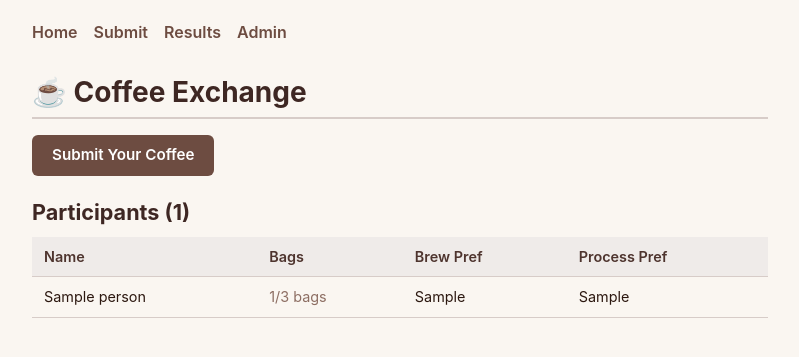
After one commit to dstathis/coffee-time, a Python web app: template templates/home.html in a window 1280 px wide. The commit adds this page. Shown: the top 357 px of the page, without its empty margins (240-1039 px from the left). Run offline with Jinja, Linux system fonts and the light colour scheme; the template is opened without the code that fills it: most values are stand-ins (such as "Sample title", 1, 10 or a date in 2020).

Commit message:
home page

```diff
--- a/templates/base.html
+++ b/templates/base.html
@@ -9,7 +9,8 @@
 <body>
   {# ---- Navigation bar ---- #}
   <nav class="nav">
-    <a href="{{ url_for('index') }}">Submit</a>
+    <a href="{{ url_for('home') }}">Home</a>
+    <a href="{{ url_for('submit') }}">Submit</a>
     <a href="{{ url_for('results') }}">Results</a>
     <a href="{{ url_for('admin_login') }}">Admin</a>
   </nav>
--- /dev/null
+++ b/templates/home.html
@@ -0,0 +1,69 @@
+{#
+  Home page — shows a list of all submissions (participants with their
+  bags and preferences), similar to the admin participants table but
+  without any action buttons.
+
+  When submissions are locked (algorithm has run), a banner links to
+  the results page.
+
+  Template variables:
+    - people: list of Person objects (with bags relationship loaded).
+    - state:  AppState singleton.
+#}
+{% extends "base.html" %}
+
+{% block title %}Coffee Exchange{% endblock %}
+{% block heading %}Coffee Exchange{% endblock %}
+
+{% block content %}
+
+{% if state.algorithm_has_run %}
+  <div class="flash success">
+    The matching is done! <a href="{{ url_for('results') }}">View results →</a>
+  </div>
+{% else %}
+  <p>
+    <a href="{{ url_for('submit') }}" class="btn btn-primary">Submit Your Coffee</a>
+  </p>
+{% endif %}
+
+<h2>Participants ({{ people|length }})</h2>
+
+{% if people %}
+<div style="overflow-x: auto;">
+  <table class="admin-table">
+    <thead>
+      <tr>
+        <th>Name</th>
+        <th>Bags</th>
+        <th>Brew Pref</th>
+        <th>Process Pref</th>
+      </tr>
+    </thead>
+    <tbody>
+      {% for person in people %}
+      <tr>
+        <td>{{ person.name }}</td>
+        <td>
+          {% if person.bags|length == 3 %}
+            {% for bag in person.bags %}
+              <span class="tag tag-{{ bag.brew_method }}">{{ bag.brew_method }}</span>
+              <span class="tag tag-{{ bag.process }}">{{ bag.process }}</span>
+              {% if bag.description %}<em class="text-muted">{{ bag.description }}</em>{% endif %}
+              {% if not loop.last %}<br>{% endif %}
+            {% endfor %}
+          {% else %}
+            <span class="text-muted">{{ person.bags|length }}/3 bags</span>
+          {% endif %}
+        </td>
+        <td>{{ person.pref_brew }}</td>
+        <td>{{ person.pref_process }}</td>
+      </tr>
+      {% endfor %}
+    </tbody>
+  </table>
+</div>
+{% else %}
+  <p class="text-muted">No participants yet. Be the first to submit!</p>
+{% endif %}
+{% endblock %}
--- a/templates/index.html
+++ b/templates/index.html
@@ -20,7 +20,7 @@
   If you've already submitted, enter the same name to update your entry.
 </p>
 
-<form method="post" action="{{ url_for('index') }}">
+<form method="post" action="{{ url_for('submit') }}">
   {# ---- Name ---- #}
   <div class="form-group">
     <label for="name">Your Name</label>
```
Also changed, not shown: app.py (+24 -9 lines).
